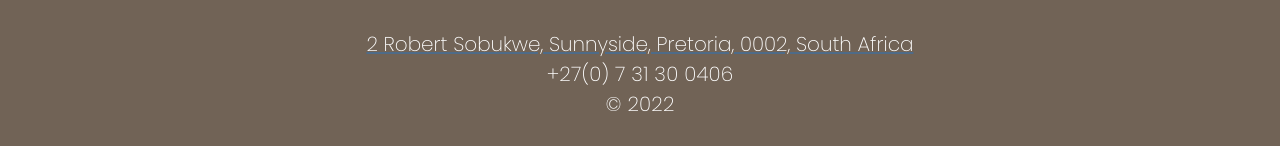
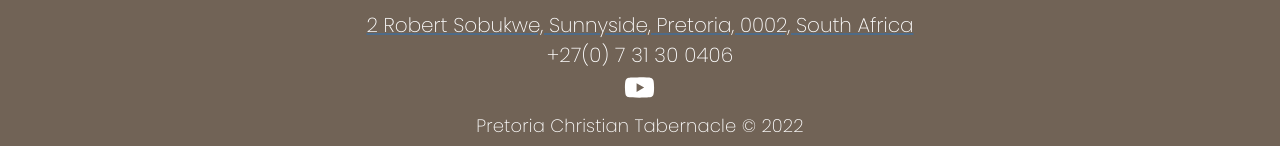
Before and after one commit to Jeannot-MN/pct, a React (Create React App) app in the folder public/: page /contacts in a window 1280 px wide. Shown: the part 1312-1458 px from the top of the page. Built offline with nearby package versions, Linux system fonts and the light colour scheme.

Commit message:
chore: Added youtube icon in footer

```diff
--- a/public/src/modules/Footer/Footer.tsx
+++ b/public/src/modules/Footer/Footer.tsx
@@ -1,5 +1,6 @@
 import { Box, Link, Typography } from "@mui/material";
 import { useScreenSize } from "../../hooks/useScreenSize";
+import YouTubeIcon from '@mui/icons-material/YouTube';
 
 export function Footer() {
     const isDesktop = useScreenSize(1030);
@@ -14,7 +15,7 @@ export function Footer() {
                 height: "150px",
                 position: 'relative',
                 bottom: '0',
-                marginTop: isDesktop ? '180px': '90px',
+                marginTop: isDesktop ? '180px' : '90px',
                 backgroundColor: 'rgba(54,33,15,0.7)'
             }}
         >
@@ -57,16 +58,36 @@ export function Footer() {
                     </Typography>
                 </Box>
 
-                <Box>
-                <Typography
+                <Box
+                    display='flex'
+                    justifyContent = 'center'
+                >
+                    <Link
                         sx={{
                             fontFamily: 'Poppins',
                             color: 'white',
-                            fontSize: isDesktop ? '20px' : '14px',
+                            textAlign: 'center',
+                            '&:hover': {
+                                cursor: "pointer",
+                            },
+                        }}
+                        href="https://www.youtube.com/c/PretoriaChristianTabernacle"
+                        target={"_blank"}
+                    >
+                        <YouTubeIcon fontSize="large" />
+                    </Link>
+                </Box>
+
+                <Box>
+                    <Typography
+                        sx={{
+                            fontFamily: 'Poppins',
+                            color: 'white',
+                            fontSize: isDesktop ? '18px' : '14px',
                             textAlign: 'center',
                         }}
                     >
-                        &copy; {`${new Date().getFullYear()}`}
+                        Pretoria Christian Tabernacle &copy; {`${new Date().getFullYear()}`}
                     </Typography>
                 </Box>
             </Box>
```
